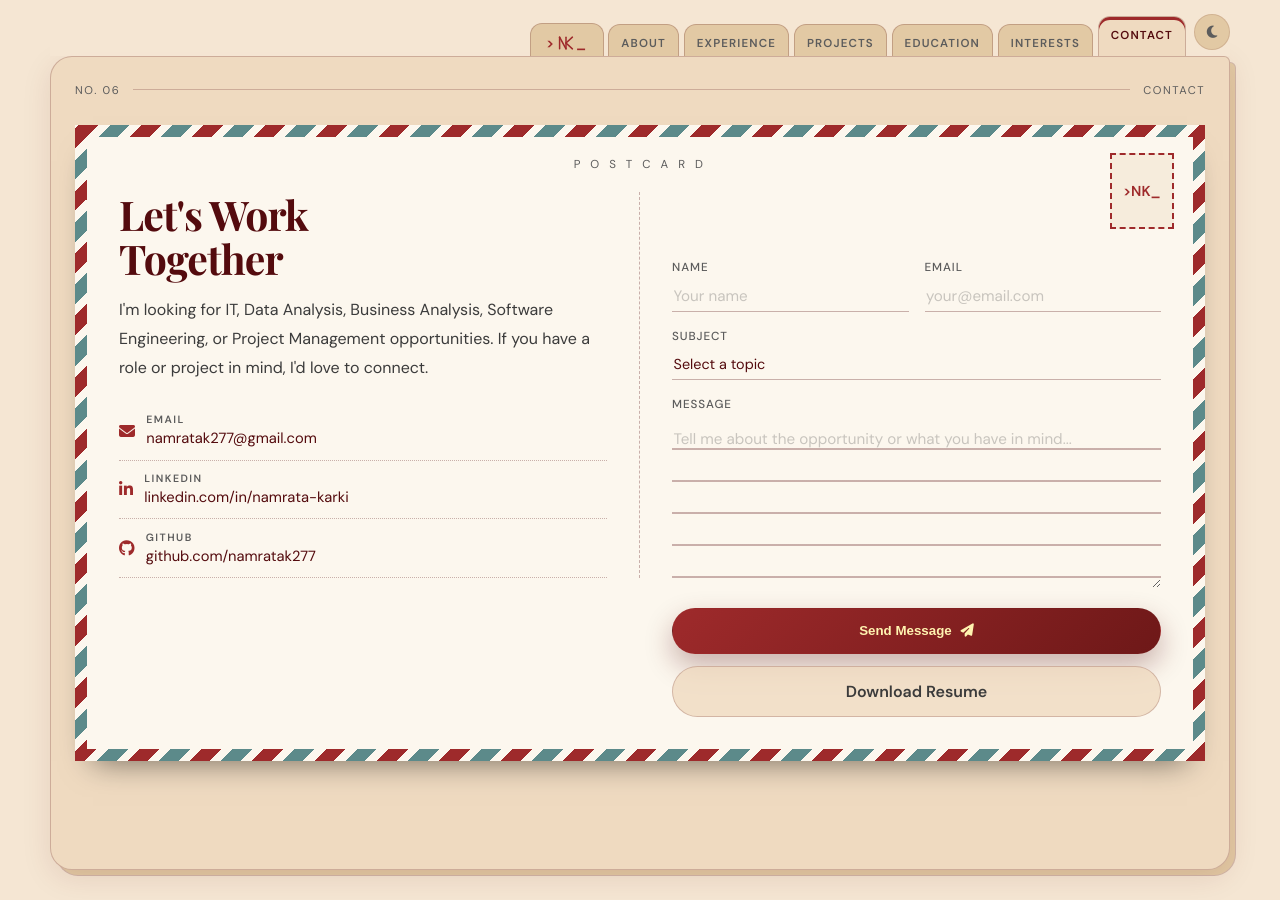
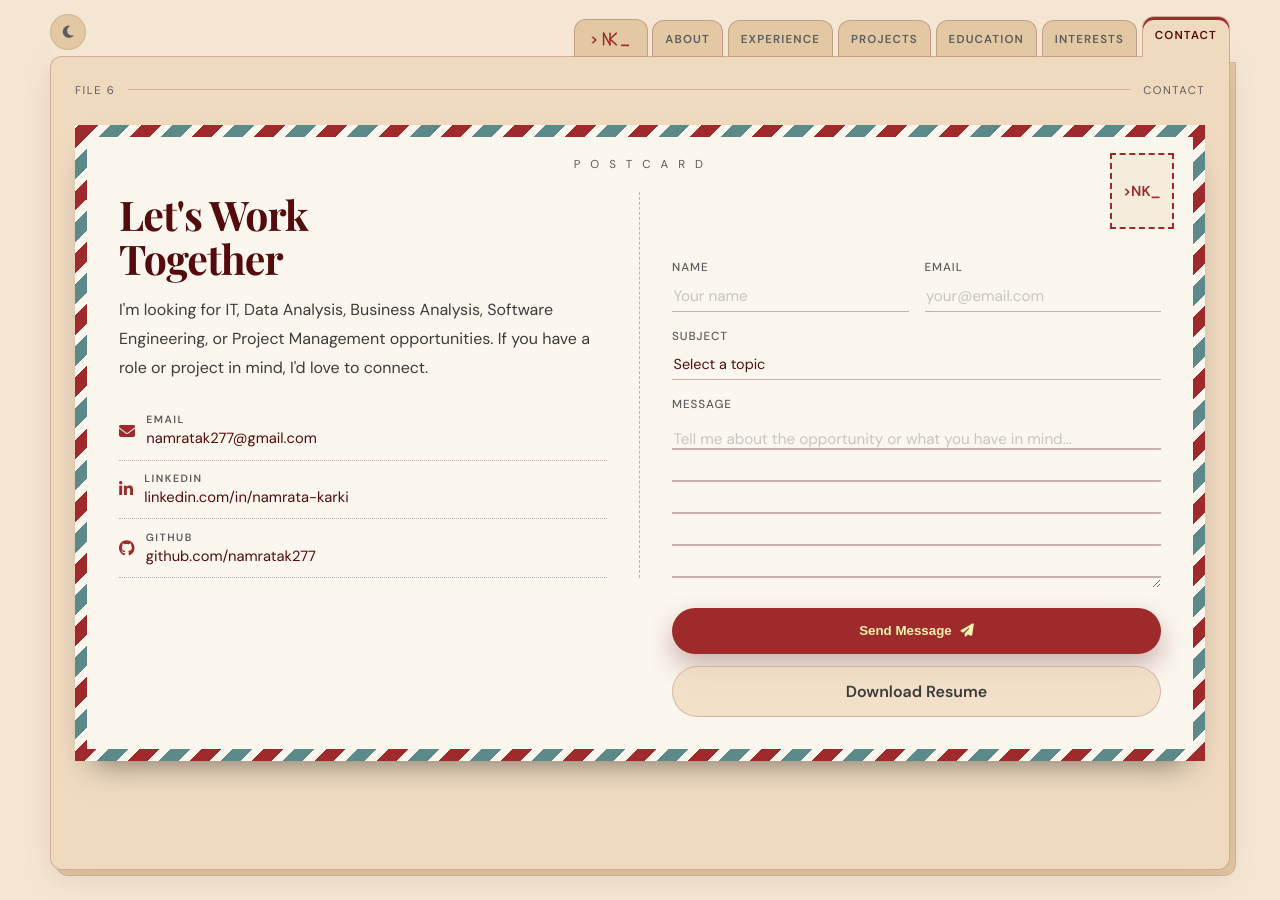
Before and after one commit to namratak277/namratak277.github.io, a Jekyll site: the page built from contact.html, in a window 1280 px wide and 900 px high. Built offline with Jekyll 4.4.1, drawn with Linux system fonts in a browser that asks for light colours; some of the changed text lies outside the part shown.

Commit message:
changing wording and smaller designs

```diff
--- a/_includes/brain.html
+++ b/_includes/brain.html
@@ -11,7 +11,10 @@
     <div class="sheet know-card" id="know-card" role="dialog" aria-live="polite" hidden>
       <button class="know-card-close" type="button" aria-label="Close">&times;</button>
       <span class="know-card-group"></span>
-      <h3></h3>
+      <div class="know-card-title">
+        <h3></h3>
+        <span class="know-card-rating" hidden></span>
+      </div>
       <p></p>
     </div>
   </div>
--- a/_includes/file-line.html
+++ b/_includes/file-line.html
@@ -1,9 +1,9 @@
 {%- comment -%}
-  Typed line at the top of a folder page: "No. 02 ——— Experience".
+  Typed line at the top of a folder page: "File 2 ——— Experience".
   The number is the page's position in _data/tabs.yml.
 {%- endcomment -%}
 {%- for t in site.data.tabs -%}
   {%- if t.id == page.tab -%}
-<div class="file-line"><span>No. 0{{ forloop.index0 }}</span><span class="file-line-rule"></span><span>{{ t.label }}</span></div>
+<div class="file-line"><span>File {{ forloop.index0 }}</span><span class="file-line-rule"></span><span>{{ t.label }}</span></div>
   {%- endif -%}
 {%- endfor -%}
--- a/_layouts/folder.html
+++ b/_layouts/folder.html
@@ -12,8 +12,8 @@
   <link rel="preconnect" href="https://fonts.gstatic.com" crossorigin>
   <link href="https://fonts.googleapis.com/css2?family=Playfair+Display:wght@400;700;900&family=DM+Sans:ital,opsz,wght@0,9..40,300;0,9..40,400;0,9..40,500;0,9..40,600;1,9..40,400&display=swap" rel="stylesheet">
   <link rel="stylesheet" href="https://cdnjs.cloudflare.com/ajax/libs/font-awesome/6.4.0/css/all.min.css">
-  <link rel="stylesheet" href="assets/css/portfolio.css?v=20260723">
-  <link rel="stylesheet" href="assets/css/folder.css?v=20261102">
+  <link rel="stylesheet" href="assets/css/portfolio.css?v=20261102b">
+  <link rel="stylesheet" href="assets/css/folder.css?v=20261102e">
 </head>
 
 <body>
@@ -26,6 +26,7 @@
        ============================================================ -->
   <div class="folder-wrap" id="folder">
     <div class="folder-bar">
+      <button class="theme-toggle folder-theme" id="folder-theme" type="button" aria-label="Toggle light/dark mode"><i class="fas fa-moon"></i></button>
       <nav class="folder-tabs" aria-label="Portfolio sections">
         {%- for t in site.data.tabs %}
         <a class="folder-tab{% if t.id == 'cover' %} folder-tab-cover{% endif %}{% if t.leaves %} folder-tab-link{% endif %}" href="{{ t.url }}"{% if t.id == page.tab %} aria-current="page"{% endif %}{% if t.id == 'cover' %} aria-label="{{ t.label }}"{% endif %}>
@@ -43,7 +44,6 @@
         </a>
         {%- endfor %}
       </nav>
-      <button class="theme-toggle folder-theme" id="folder-theme" type="button" aria-label="Toggle light/dark mode"><i class="fas fa-moon"></i></button>
     </div>
     <div class="folder-body">
 {{ content }}
@@ -77,6 +77,6 @@
 
   <script src="assets/js/portfolio.js?v=20260723"></script>
   <script src="assets/js/folder.js?v=20261102"></script>
-  <script src="assets/js/brain.js?v=20261102"></script>
+  <script src="assets/js/brain.js?v=20261102e"></script>
 </body>
 </html>
--- a/assets/css/folder.css
+++ b/assets/css/folder.css
@@ -8,9 +8,11 @@
   --font-mono: var(--font-body);
   --font-hand: var(--font-display);
 
+  /* One corner size for the folder and every tab */
+  --folder-radius:  12px;
   --folder-bg:      var(--blue-850);
   --folder-tab-bg:  var(--blue-900);
-  --folder-bar-bg:  rgba(14, 37, 53, 0.86);
+  --folder-bar-bg:  var(--blue-900);
   --folder-accent:  var(--gold);
   --folder-edge:    var(--border-strong);
   --folder-ink:     var(--text-muted);
@@ -43,7 +45,7 @@
 [data-theme="light"] {
   --folder-bg:      #EFDAC0;
   --folder-tab-bg:  #E2C9A4;
-  --folder-bar-bg:  rgba(245, 230, 211, 0.9);
+  --folder-bar-bg:  #F5E6D3;
   --folder-accent:  #9E2A2B;
   --folder-edge:    rgba(84, 11, 14, 0.22);
   --folder-ink:     #5C5C5C;
@@ -86,18 +88,15 @@
   margin: 0 auto 3rem;
 }
 
-/* ---- Tab bar: sticks to the top, tabs stick out of the folder ---- */
+/* ---- Tab bar: stays at the top of the folder (scrolls away with the page), tabs stick out of the folder ---- */
 .folder-bar {
-  position: sticky;
-  top: 0;
-  z-index: 1000;
+  position: relative;
+  z-index: 1;
   display: flex;
   align-items: flex-end;
   gap: 0.5rem;
   padding-top: 0.9rem;
   background: var(--folder-bar-bg);
-  backdrop-filter: blur(14px);
-  box-shadow: 0 -40px 0 var(--folder-bar-bg);
 }
 .folder-tabs {
   flex: 1;
@@ -107,6 +106,8 @@
   gap: 0.3rem;
   overflow-x: auto;
   scrollbar-width: none;
+  /* Reach 1px into the folder so tabs sit on top of its top edge line */
+  margin-bottom: -1px;
 }
 .folder-tabs::-webkit-scrollbar { display: none; }
 
@@ -119,11 +120,12 @@
   align-items: center;
   gap: 0.5rem;
   padding: 0.7rem 0.75rem 0.6rem;
-  margin-bottom: -1px;
   border: 1px solid var(--folder-edge);
   border-bottom: none;
-  border-radius: 12px 12px 0 0;
+  border-radius: var(--folder-radius) var(--folder-radius) 0 0;
   background: var(--folder-tab-bg);
+  /* Closed tabs keep the folder's edge line along their bottom */
+  box-shadow: inset 0 -1px 0 var(--folder-edge);
   color: var(--folder-ink);
   font-family: var(--font-mono);
   font-size: 0.72rem;
@@ -132,7 +134,6 @@
   text-transform: uppercase;
   text-decoration: none;
   cursor: pointer;
-  transform: translateY(4px);
 }
 /* Word only — each tab is as wide as its label */
 .folder-tab i { display: none; }
@@ -144,10 +145,12 @@
   z-index: 1;
   background: var(--folder-bg);
   color: var(--white);
-  transform: translateY(0);
   padding-bottom: 0.85rem;
+  /* No bottom line: the open tab runs straight into its page */
   box-shadow: inset 0 3px 0 var(--folder-accent);
 }
+/* The light cover is a shade lighter than the folder; match it */
+[data-theme="light"] .folder-tab-cover[aria-current="page"] { background: #F5E6D3; }
 .folder-tab[aria-current="page"] i { color: var(--folder-accent); opacity: 1; }
 
 /* Cover tab carries only the logo, inked for contrast on the tab */
@@ -174,7 +177,8 @@
   overflow: hidden;
   background: var(--folder-bg);
   border: 1px solid var(--folder-edge);
-  border-radius: var(--radius) 6px var(--radius) var(--radius);
+  /* Top-right is square: the last tab's rounded corner is the folder's corner */
+  border-radius: var(--folder-radius) 0 var(--folder-radius) var(--folder-radius);
   box-shadow: var(--shadow), 6px 6px 0 -1px var(--folder-tab-bg), 6px 6px 0 0 var(--folder-edge);
 }
 
@@ -389,7 +393,7 @@
 }
 /* Shorter hint so it clears the stamp */
 #experience .impact-flip-hint { font-size: 0; }
-#experience .impact-flip-hint::after { content: "flip me \2192"; font-size: 0.9rem; }
+#experience .impact-flip-hint::after { content: "flip card \2192"; font-size: 0.9rem; }
 /* Back: 1.1 padding + 2.6 title + 0.2 = list starts at the 3.9rem rule */
 /* flex-shrink: 0 — the face is a flex column, and a long list would
    otherwise squeeze the fixed-height title (and the grid) out of place */
@@ -694,7 +698,25 @@
 }
 .know-card[hidden] { display: none; }
 .know-card-group { font-family: var(--font-mono); font-size: 0.64rem; letter-spacing: 0.16em; text-transform: uppercase; color: var(--folder-ink); }
-.know-card h3 { margin: 0.15rem 0 1rem; font-family: var(--font-display); font-size: 1.35rem; color: var(--white); }
+/* Title on the left, rating on the right; padding keeps clear of the close button */
+.know-card-title {
+  display: flex;
+  align-items: baseline;
+  justify-content: space-between;
+  gap: 0.8rem;
+  margin: 0.15rem 0 1rem;
+  padding-right: 1.4rem;
+}
+.know-card h3 { margin: 0; font-family: var(--font-display); font-size: 1.35rem; color: var(--white); }
+.know-card-rating {
+  flex-shrink: 0;
+  font-family: var(--font-mono);
+  font-size: 0.8rem;
+  font-weight: 600;
+  letter-spacing: 0.06em;
+  color: var(--stamp);
+}
+.know-card-rating[hidden] { display: none; }
 .know-card p { margin: 0; font-size: 0.92rem; line-height: 1.65; color: var(--text-main); }
 .know-card-close {
   position: absolute;
--- a/assets/css/portfolio.css
+++ b/assets/css/portfolio.css
@@ -26,7 +26,7 @@
   --text-main:  #e8cc8a;
   --text-muted: #c8a882;
   --midtone:    #a07848;
-  /* Brand mark gradient — shared by nav + footer logo, so they always match */
+  /* Brand mark color — shared by nav + footer logo, so they always match */
   --logo-grad-a: var(--blue-600);
   --logo-grad-b: var(--blue-800);
   --border:        rgba(51, 92, 103, 0.28);
@@ -50,9 +50,7 @@
   overflow-x: hidden;
   font-family: var(--font-body);
   color: var(--text-main);
-  background:
-    radial-gradient(ellipse 80% 50% at 15% 10%, rgba(51, 92, 103, 0.2), transparent),
-    linear-gradient(180deg, var(--blue-900) 0%, #05121e 100%);
+  background: var(--blue-900);
   -webkit-font-smoothing: antialiased;
   text-rendering: optimizeLegibility;
   padding-top: 84px;
@@ -70,8 +68,7 @@
   position: relative;
   padding: 2rem 0;
   overflow: hidden;
-  border-top: 1px solid transparent;
-  border-image: linear-gradient(90deg, transparent, rgba(51, 92, 103, 0.25), transparent) 1;
+  border-top: 1px solid rgba(51, 92, 103, 0.25);
 }
 
 .section,
@@ -163,7 +160,7 @@
   font-size: 0.9rem;
   font-weight: 700;
   color: var(--white);
-  background: linear-gradient(135deg, var(--logo-grad-a), var(--logo-grad-b));
+  background: var(--logo-grad-a);
   box-shadow: 0 8px 24px rgba(51, 92, 103, 0.38);
   letter-spacing: 0;
   flex-shrink: 0;
@@ -259,7 +256,7 @@
 }
 .btn:hover { transform: translateY(-2px); }
 .btn-primary {
-  background: linear-gradient(135deg, var(--terracotta), #6e1818);
+  background: var(--terracotta);
   color: var(--white);
   box-shadow: 0 16px 34px rgba(158, 42, 43, 0.32);
 }
@@ -705,7 +702,7 @@
   inset: 0 auto auto 0;
   width: 100%;
   height: 4px;
-  background: linear-gradient(90deg, var(--blue-400), var(--gold));
+  background: var(--gold);
   transform: scaleX(0);
   transform-origin: left;
   transition: transform 0.22s ease;
@@ -1467,7 +1464,7 @@
   top: 0; left: 0;
   height: 3px;
   width: 0%;
-  background: linear-gradient(90deg, var(--terracotta), var(--gold));
+  background: var(--terracotta);
   z-index: 2001;
   pointer-events: none;
   transition: width 0.08s linear;
@@ -1681,7 +1678,7 @@
   justify-content: center;
   text-align: center;
   gap: 0.6rem;
-  background: linear-gradient(145deg, rgba(224,159,62,0.14), rgba(51,92,103,0.75));
+  background: rgba(51, 92, 103, 0.75);
   border-color: rgba(224, 159, 62, 0.22);
 }
 .bento-award .section-label { margin-bottom: 0.2rem; }
@@ -1870,7 +1867,7 @@
 
 /* Buttons */
 [data-theme="light"] .btn-primary {
-  background: linear-gradient(135deg, #9E2A2B, #6e1818);
+  background: #9E2A2B;
   color: #FFF3B0;
   box-shadow: 0 12px 28px rgba(84, 11, 14, 0.3);
 }
@@ -1899,11 +1896,11 @@
   color: #335C67;
 }
 [data-theme="light"] .section-label { background: rgba(239,218,192,0.9); border-color: rgba(84,11,14,0.14); }
-[data-theme="light"] .skill-card::before { background: linear-gradient(90deg, #9E2A2B, #E09F3E); }
+[data-theme="light"] .skill-card::before { background: #9E2A2B; }
 
 /* Section borders */
 [data-theme="light"] .section {
-  border-image: linear-gradient(90deg, transparent, rgba(84, 11, 14, 0.12), transparent) 1;
+  border-top-color: rgba(84, 11, 14, 0.12);
 }
 
 /* Footer */
@@ -1946,7 +1943,7 @@
 [data-theme="light"] .scroll-down        { color: #8C6B3E; }
 
 /* Scroll progress */
-[data-theme="light"] .scroll-progress { background: linear-gradient(90deg, #9E2A2B, #E09F3E); }
+[data-theme="light"] .scroll-progress { background: #9E2A2B; }
 
 /* Page transition overlay */
 [data-theme="light"] .page-transition-overlay { background: #F5E6D3; }
@@ -1967,8 +1964,7 @@
     top: 0; left: 0;
     width: 10px; height: 10px;
     border-radius: 50%;
-    background: radial-gradient(circle at center,
-      #FFF3B0 0%, #F0BC68 45%, transparent 75%);
+    background: #F0BC68;
     box-shadow:
       0 0 6px 2px  rgba(224, 159, 62, 0.7),
       0 0 18px 5px rgba(224, 159, 62, 0.25);
@@ -2031,7 +2027,7 @@
 
 /* Light mode */
 [data-theme="light"] .cursor-dot {
-  background: radial-gradient(circle at center, #fff 0%, #E09F3E 45%, transparent 75%);
+  background: #E09F3E;
   box-shadow: 0 0 6px 2px rgba(140,107,62,0.7), 0 0 18px 5px rgba(140,107,62,0.22);
 }
 
@@ -2081,8 +2077,8 @@
   box-shadow: 0 8px 24px rgba(0,0,0,0.25);
   flex-shrink: 0;
 }
-.brand-logo-tile.dark  { background: linear-gradient(135deg, #335C67, #1a3a4e); color: #fff; }
-.brand-logo-tile.light { background: linear-gradient(135deg, #540B0E, #9E2A2B); color: #fff; }
+.brand-logo-tile.dark  { background: #335C67; color: #fff; }
+.brand-logo-tile.light { background: #9E2A2B; color: #fff; }
 .brand-logo-tile .bc-cursor { color: #F0BC68; animation: nav-blink 1s step-end infinite; }
 .brand-logo-caption { margin-top: 1.1rem; color: var(--text-muted); font-size: 0.92rem; max-width: 640px; line-height: 1.7; }
 
@@ -2154,7 +2150,7 @@
 /* ── Terminal (dark mode) ── */
 .brand-card-single .bc-terminal.impact-front,
 .brand-card-single .bc-terminal.impact-back {
-  background: linear-gradient(160deg, #152e40, #071a26);
+  background: #152e40;
   color: #e8cc8a;
   font-family: var(--font-body);
 }
@@ -2200,7 +2196,7 @@
 /* ── Editorial (light mode front) ── */
 .brand-card-single .bc-editorial.impact-front,
 .brand-card-single .bc-editorial.impact-back {
-  background: linear-gradient(160deg, #F5E6D3, #EFDAC0);
+  background: #F5E6D3;
   color: #3B3B3B;
   align-items: center;
   text-align: center;
--- a/assets/js/brain.js
+++ b/assets/js/brain.js
@@ -20,6 +20,13 @@
     { w: 'Email API', g: 'code', s: 1, how: "Integrated an Email API into the Creative Newsletter (a duo project) so each issue could be sent out automatically." },
     { w: 'Local Storage', g: 'code', s: 1, how: "Daily Diary keeps every entry and habit in the browser's local storage — no server needed." },
     { w: 'Git / GitHub', g: 'code', s: 2, how: "4.5/5. Version control for all my projects; they live at github.com/namratak277." },
+    { w: 'Web development', g: 'code', s: 3, how: "Front to back: the Dress Web Store, Daily Diary, the Creative Newsletter, and this portfolio." },
+    { w: 'Front-end', g: 'code', s: 2, how: "HTML, CSS, and JavaScript interfaces — every page of this site and the UIs of my three course projects." },
+    { w: 'Back-end', g: 'code', s: 1, how: "CRUD APIs and a PostgreSQL schema for the Dress Web Store, with Spring Boot as my Java framework." },
+    { w: 'Jekyll', g: 'code', s: 1, how: "This portfolio is a Jekyll site: one shared folder layout, one page per tab, built by GitHub Pages." },
+    { w: 'Docker', g: 'code', s: 1, how: "I preview this site in a Docker container running the same Jekyll setup GitHub Pages uses, so I don't have to install Ruby." },
+    { w: 'GitHub Actions', g: 'code', s: 1, how: "This site's CI builds every push and checks the HTML and links before it goes live." },
+    { w: 'GitHub Pages', g: 'code', s: 1, how: "Where this portfolio is hosted — pushing to main publishes it." },
 
     { w: 'PostgreSQL', g: 'data', s: 3, how: "4.5/5. The database behind the Dress Web Store — I designed its schema for products and orders." },
     { w: 'MySQL', g: 'data', s: 2, how: "4.5/5. Relational databases from my Intro to Databases course at UNCG." },
@@ -30,6 +37,10 @@
     { w: 'ERDPlus', g: 'data', s: 1, how: "3.5/5. Where I draw entity-relationship diagrams for data modeling." },
     { w: 'DBeaver', g: 'data', s: 1, how: "3.5/5. My client for browsing and querying databases." },
     { w: 'Neon', g: 'data', s: 1, how: "3.5/5. Hosted Postgres I've used for cloud databases." },
+    { w: 'Databases', g: 'data', s: 2, how: "Intro to Databases at UNCG, then putting it to work in the Dress Web Store's PostgreSQL schema." },
+    { w: 'SQL', g: 'data', s: 2, how: "The query language under my PostgreSQL and MySQL work." },
+    { w: 'Inventory', g: 'data', s: 1, how: "At Family Fare I use sales data to set stock levels and cut waste." },
+    { w: 'Habit tracking', g: 'data', s: 1, how: "Daily Diary logs habits over time and shows the trends." },
 
     { w: 'Troubleshooting', g: 'it', s: 3, how: "Daily work at UNCG ITS: diagnosing hardware, software, and connectivity issues across 30+ classrooms so lectures start on time." },
     { w: 'ServiceNow', g: 'it', s: 2, how: "3.5/5. I track, prioritize, and resolve faculty and student support tickets in ServiceNow at UNCG ITS." },
@@ -38,6 +49,12 @@
     { w: 'Networking', g: 'it', s: 1, how: "Fixing network issues on connected classroom devices at UNCG ITS, plus my Computer Networks course." },
     { w: 'Root-cause fixes', g: 'it', s: 1, how: "At UNCG ITS I document recurring issues with the IT and facilities teams to find root causes and put preventive fixes in place." },
     { w: 'Live event tech', g: 'it', s: 1, how: "As a SOAR intern I configured presentation systems and fixed technical failures in real time during orientation sessions." },
+    { w: 'IT Support', g: 'it', s: 3, how: "My job at UNCG ITS: keeping 30+ classrooms working for faculty and students." },
+    { w: 'Hardware', g: 'it', s: 1, how: "Diagnosing and fixing classroom hardware at UNCG ITS." },
+    { w: 'Help desk', g: 'it', s: 2, how: "Taking faculty and student tickets at UNCG ITS, from first report to fix." },
+    { w: 'Classroom tech', g: 'it', s: 1, how: "Projectors, audio, and connected devices across 30+ UNCG classrooms." },
+    { w: 'Uptime', g: 'it', s: 1, how: "99%+ uptime across the classrooms I support at UNCG ITS." },
+    { w: 'Presentation systems', g: 'it', s: 1, how: "Set up and ran the presentation systems for SOAR orientation sessions." },
 
     { w: 'Figma', g: 'design', s: 2, how: "3.5/5. I designed the Dress Web Store's UI mockups in Figma before writing any code." },
     { w: 'UX Design', g: 'design', s: 1, how: "Daily Diary was built around user-centered design — fast to log, easy to read back." },
@@ -47,6 +64,10 @@
     { w: 'AI / LLM', g: 'design', s: 2, how: "Currently taking Artificial Intelligence at UNCG." },
     { w: 'Agile', g: 'design', s: 1, how: "3.5/5. Familiar with iterative, team-based development." },
     { w: 'Requirements', g: 'design', s: 1, how: "3.5/5. Turning what people need into clear requirements before building." },
+    { w: 'Problem solving', g: 'design', s: 3, how: "From a classroom that won't project five minutes before lecture to a schema that has to hold every order — I like figuring out why something breaks." },
+    { w: 'UI mockups', g: 'design', s: 1, how: "The Dress Web Store's screens started as Figma mockups." },
+    { w: 'Prototyping', g: 'design', s: 1, how: "Mocking screens up in Figma first, then building them out in code." },
+    { w: 'Branding', g: 'design', s: 1, how: "I made this site's logo, color palette, and type rules — the brand page lays them out." },
 
     { w: 'Leadership', g: 'people', s: 3, how: "3 years as President of UNCG Jalwa (Bollywood dance club), 2 years as Vice President of the Nepalese Student Association, a UNCG Bronze Leadership Award, and Assistant Manager at Family Fare." },
     { w: 'Team coordination', g: 'people', s: 2, how: "Scheduling and supervising staff as Assistant Manager at Family Fare, and coordinating orientation logistics with the First Year Experience team." },
@@ -59,10 +80,21 @@
     { w: 'Reliable', g: 'people', s: 2, how: "Keeping 30+ classrooms running with 99%+ uptime at UNCG ITS — people count on the tech working when class starts." },
     { w: 'Detail-oriented', g: 'people', s: 1, how: "Cash handling and compliance at Family Fare, and thorough incident documentation as an RA." },
     { w: 'Curious', g: 'people', s: 2, how: "I'm drawn to the problem nobody's been assigned yet — the recurring ticket that needs a root-cause fix, the process still done by hand." },
+    { w: 'Communication', g: 'people', s: 3, how: "Explaining tech fixes to faculty at UNCG ITS, guiding new students at orientation, and running club meetings as president." },
+    { w: 'Teamwork', g: 'people', s: 2, how: "The Creative Newsletter was a duo project, and every job I've had — ITS, orientation, RA, Family Fare — runs on a team." },
+    { w: 'Scheduling', g: 'people', s: 1, how: "Building staff schedules as Assistant Manager at Family Fare." },
+    { w: 'Cash handling', g: 'people', s: 1, how: "Handling cash and closing out accurately at Family Fare." },
+    { w: 'Compliance', g: 'people', s: 1, how: "Keeping store operations to policy at Family Fare, and enforcing housing policy as an RA." },
+    { w: 'Emergency response', g: 'people', s: 1, how: "Responding to incidents and emergencies as a Residential Advisor." },
+    { w: 'Community building', g: 'people', s: 1, how: "Programming for 350+ residents as an RA, and growing UNCG Jalwa and the Nepalese Student Association." },
+    { w: 'Club president', g: 'people', s: 1, how: "3 years leading UNCG Jalwa, the Bollywood dance club." },
+    { w: 'Onboarding', g: 'people', s: 1, how: "Welcoming 15,000+ incoming students and families as Spartan Orientation Staff." },
+    { w: 'Multitasking', g: 'people', s: 1, how: "Balancing a CS degree with UNCG ITS, Family Fare, and club leadership." },
 
     { w: 'Nepali', g: 'lang', s: 3, how: "Native language." },
     { w: 'English', g: 'lang', s: 2, how: "Native language." },
-    { w: 'Hindi', g: 'lang', s: 2, how: "Professional proficiency." }
+    { w: 'Hindi', g: 'lang', s: 2, how: "Professional proficiency." },
+    { w: 'Trilingual', g: 'lang', s: 1, how: "Nepali, English, and Hindi." }
   ];
 
   const cloud = document.getElementById('know-cloud');
@@ -107,10 +139,10 @@
     const stretch = W / H;
     const setSizes = k => buttons.forEach(b => { b.style.fontSize = (SIZE[b.dataset.s] * k).toFixed(1) + 'px'; });
 
-    // Total ink area at 1x tells us how much to scale to fill ~62% of the box
+    // Total ink area at 1x tells us how much to scale to fill ~68% of the box
     setSizes(1);
     const area = buttons.reduce((sum, b) => sum + b.offsetWidth * b.offsetHeight, 0);
-    let scale = Math.sqrt((W * H * 0.62) / area);
+    let scale = Math.sqrt((W * H * 0.68) / area);
     const widest = Math.max(...buttons.map(b => b.offsetWidth));
     scale = Math.min(scale, (W * 0.9) / widest);
     setSizes(scale);
@@ -163,7 +195,13 @@
     btn.setAttribute('aria-expanded', 'true');
     card.querySelector('.know-card-group').textContent = GROUPS[item.g];
     card.querySelector('h3').textContent = item.w;
-    card.querySelector('p').textContent = item.how;
+    // A leading "4.5/5." in the note becomes the rating beside the title
+    const m = item.how.match(/^(\d(?:\.\d)?\/5)[\s.—–-]*/);
+    const rating = card.querySelector('.know-card-rating');
+    rating.textContent = m ? m[1] : '';
+    rating.hidden = !m;
+    const how = m ? item.how.slice(m[0].length) : item.how;
+    card.querySelector('p').textContent = how.charAt(0).toUpperCase() + how.slice(1);
     card.hidden = false;
     // Drop the note just under the word, kept inside the cloud's edges
     const max = cloud.clientWidth - card.offsetWidth;
--- a/brand.html
+++ b/brand.html
@@ -54,7 +54,7 @@
             <span class="bc-cursor">_</span>
           </div>
         </div>
-        <p class="brand-logo-caption">A terminal-style prompt (<code>&gt;</code>), an abstract line-art monogram, and a blinking cursor (<code>_</code>) — used identically in the nav bar and footer as a 44px circle, gradient-colored per theme.</p>
+        <p class="brand-logo-caption">A terminal-style prompt (<code>&gt;</code>), an abstract line-art monogram, and a blinking cursor (<code>_</code>) — used identically in the nav bar and footer as a 44px circle, solid-colored per theme.</p>
       </div>
     </section>
 
```
Also changed, not shown: README.md.
